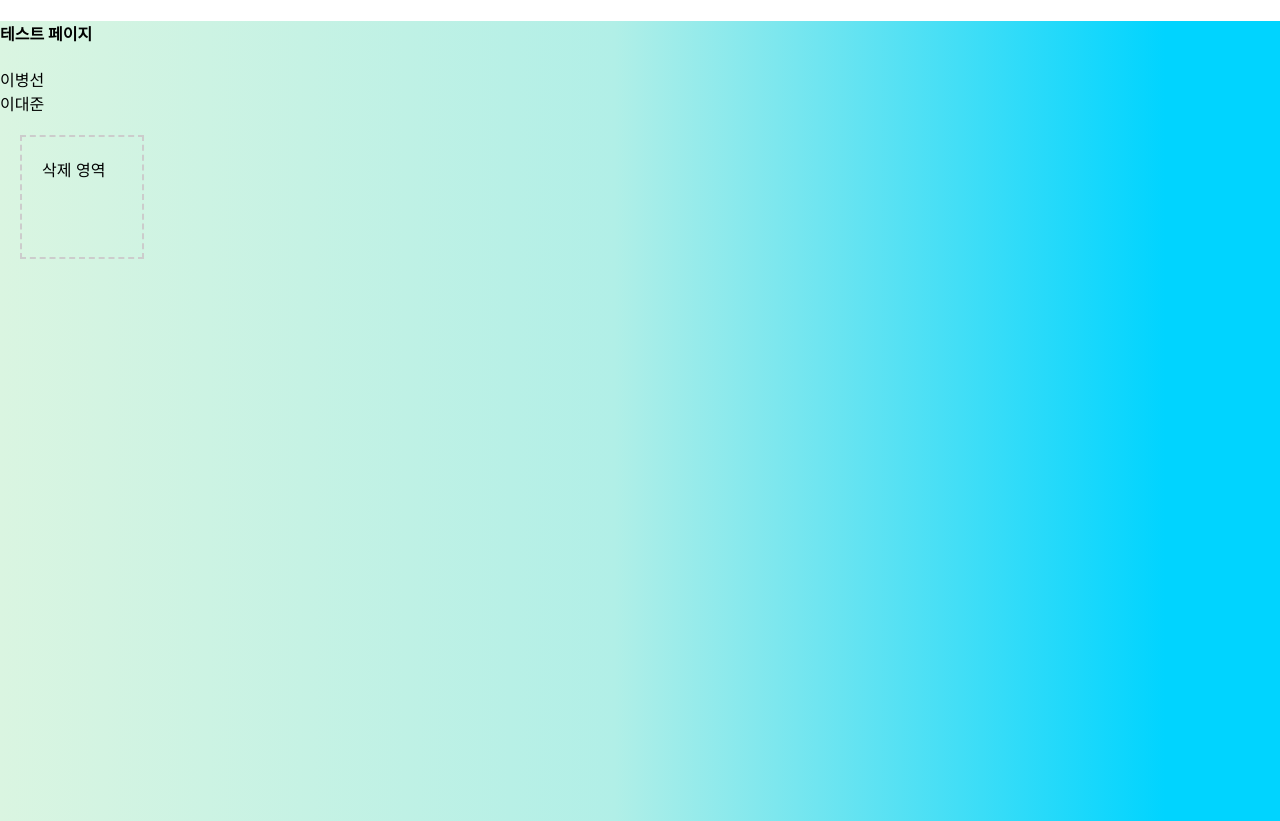
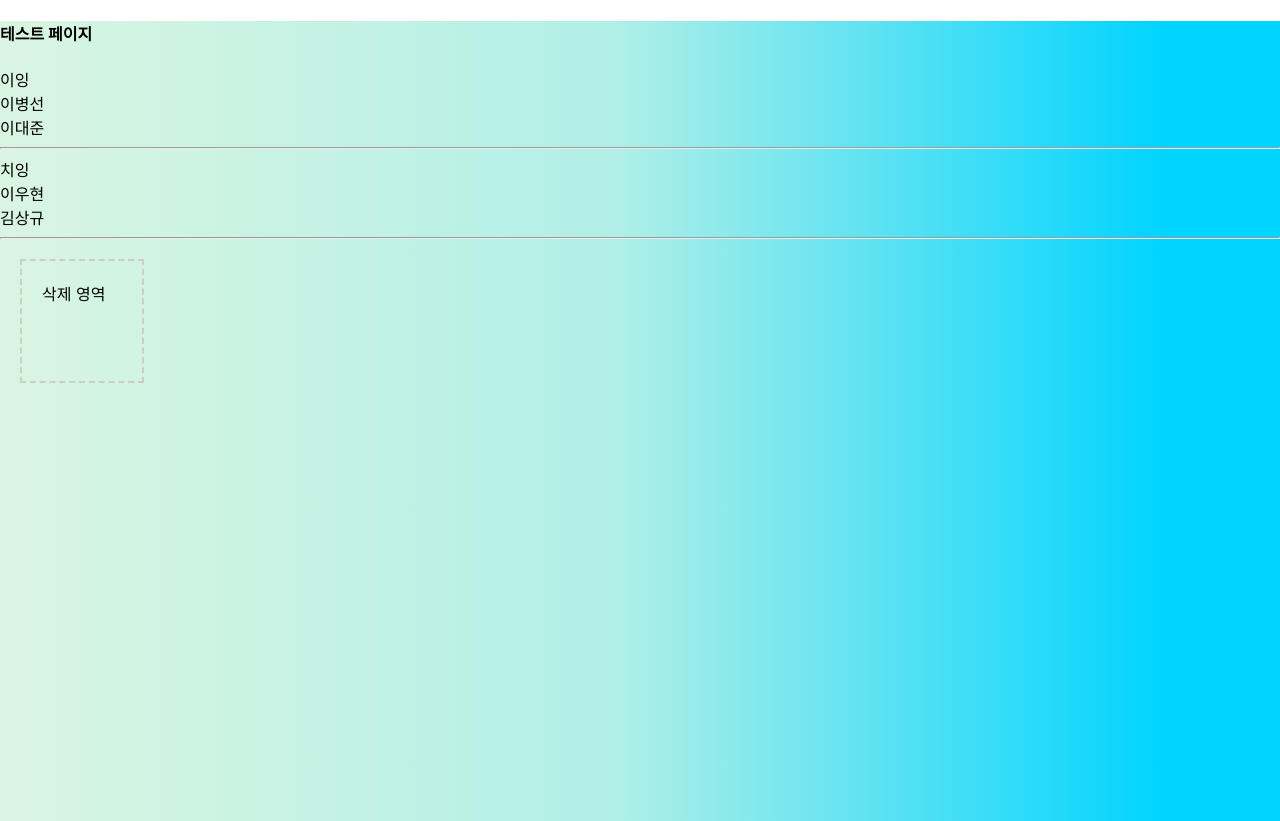
Before and after one commit to djLee77/draw-wardrobe, a React (Create React App) app in the folder reactboard/: page /test in a window 1280 px wide. Built offline with nearby package versions, Linux system fonts and the light colour scheme.

Commit message:
옷장 구현 중

```diff
--- a/reactboard/package.json
+++ b/reactboard/package.json
@@ -10,6 +10,7 @@
     "eslint-plugin-jsx": "^0.1.0",
     "jwt-decode": "^4.0.0",
     "konva": "^9.3.0",
+    "prop-types": "^15.8.1",
     "react": "^18.2.0",
     "react-dom": "^18.2.0",
     "react-konva": "^18.2.10",
--- /dev/null
+++ b/reactboard/src/components/Trash.jsx
@@ -0,0 +1,30 @@
+import PropTypes from 'prop-types'; // prop-types 불러오기
+
+const Trash = ({ onDrop }) => {
+  // 기본 동작을 방지하고 드롭을 허용합니다.
+  const handleDragOver = e => {
+    e.preventDefault();
+  };
+
+  return (
+    <div
+      style={{
+        width: '80px',
+        height: '80px',
+        border: '2px dashed #ccc',
+        padding: '20px',
+        margin: '20px',
+      }}
+      onDragOver={handleDragOver}
+      onDrop={onDrop}
+    >
+      삭제 영역
+    </div>
+  );
+};
+
+Trash.propTypes = {
+  onDrop: PropTypes.func.isRequired, // onDrop prop의 타입을 함수로 지정하고 필수 여부를 설정
+};
+
+export default Trash;
--- a/reactboard/src/pages/TestPage.jsx
+++ b/reactboard/src/pages/TestPage.jsx
@@ -1,6 +1,11 @@
 import { useEffect, useState } from 'react';
+import Trash from '../components/Trash';
 
 const testData = [
+  {
+    categoryID: 0,
+    categoryName: '이잉',
+    items: [
       {
         id: 0,
         name: '이병선',
@@ -9,32 +14,51 @@ const testData = [
         id: 1,
         name: '이대준',
       },
+    ],
+  },
+  {
+    categoryName: '치잉',
+    categoryID: 1,
+    items: [
+      {
+        id: 0,
+        name: '이우현',
+      },
+      {
+        id: 1,
+        name: '김상규',
+      },
+    ],
+  },
 ];
 
 const TestPage = () => {
   const [list, setList] = useState([]);
 
   // 드래그 이벤트
-  const handleDragStart = (e, id) => {
-    e.dataTransfer.setData('id', id); // 드래그된 데이터 설정
-    console.log(id);
-  };
-
-  // 기본 동작을 방지하고 드롭을 허용합니다.
-  const handleDragOver = e => {
-    e.preventDefault();
+  const handleDragStart = (e, categoryID, itemID) => {
+    e.dataTransfer.setData('id', JSON.stringify({ categoryID, itemID })); // 드래그된 데이터 설정
   };
 
   // 드랍 이벤트
   const handleDrop = e => {
     e.preventDefault();
-    const droppedItem = Number(e.dataTransfer.getData('id')); // 드래그된 데이터 가져오기
-    console.log('Dropped:', droppedItem);
+    const droppedIDs = JSON.parse(e.dataTransfer.getData('id')); // 드래그된 데이터 가져오기
+    console.log('Dropped:', droppedIDs);
 
     if (window.confirm('정말로 삭제할겨?')) {
       // droppedItem 같은 id 가진 항목을 제거한 새로운 배열 생성
-      const newData = list.filter(item => item.id !== droppedItem);
+      const newData = list.map(category => {
+        if (category.categoryID === droppedIDs.categoryID) {
+          return {
+            ...category,
+            items: category.items.filter(item => item.id !== droppedIDs.itemID),
+          };
+        }
+        return category;
+      });
 
+      console.log(newData);
       // 상태 업데이트
       setList(newData);
     }
@@ -43,6 +67,7 @@ const TestPage = () => {
   // 첫 마운트될때 list 상태 업뎃
   useEffect(() => {
     setList(testData);
+    console.log(list);
   }, []);
 
   return (
@@ -50,29 +75,24 @@ const TestPage = () => {
       <h4>테스트 페이지</h4>
       <div>
         {list.map(value => (
+          <div key={value.categoryID}>
+            {value.categoryName}
+            {value.items.map(item => (
               <div
-            key={value.id}
+                key={item.id}
                 draggable
-            onDragStart={e => handleDragStart(e, value.id)}
+                onDragStart={e => handleDragStart(e, value.categoryID, item.id)}
               >
-            {value.name}
+                {item.name}
+              </div>
+            ))}
+            <hr />
           </div>
         ))}
       </div>
-      <div
-        style={{
-          width: '80px',
-          height: '80px',
-          border: '2px dashed #ccc',
-          padding: '20px',
-          margin: '20px',
-        }}
-        onDragOver={handleDragOver}
-        onDrop={handleDrop}
-      >
-        삭제 영역
-      </div>
+      <Trash onDrop={handleDrop} />
     </div>
   );
 };
+
 export default TestPage;
```
Also changed, not shown: 1 other file (tests, documents, lock files or other folders). Lines whose indentation alone changed are shown as unchanged.
